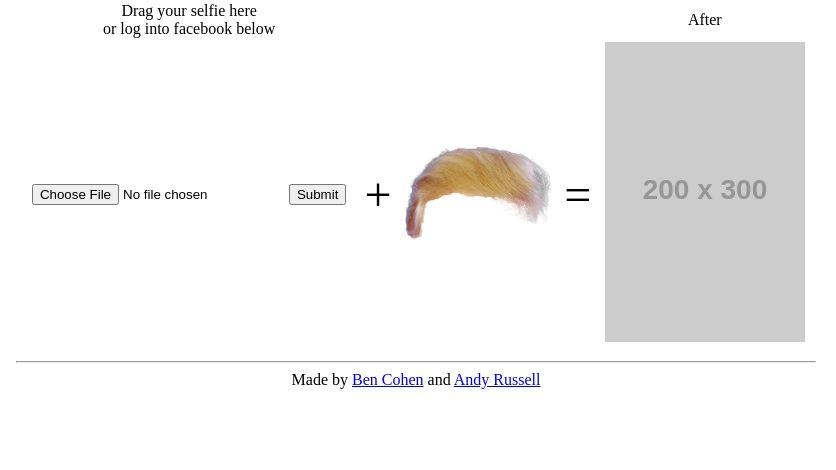
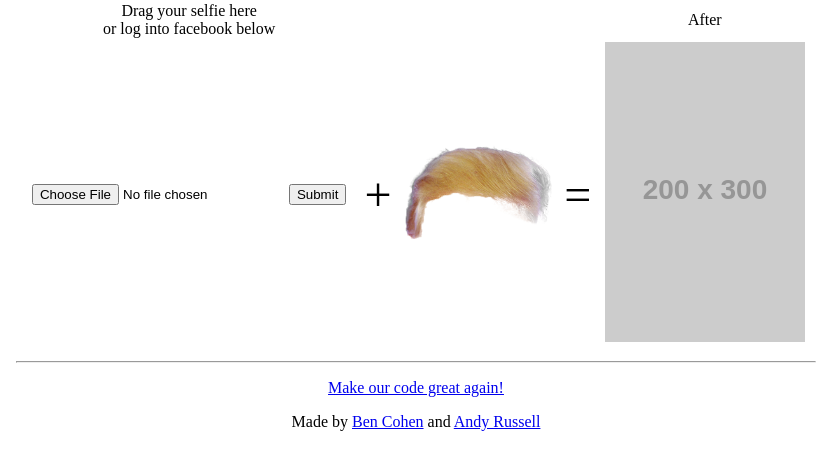
Before and after one commit to benjamincohen1/trumpify, a Flask app: page / in a window 1280 px wide. Shown: the part 258-728 px from the top of the page, without its empty margins (224-1060 px from the left). Run offline with Flask 2, Linux system fonts and the light colour scheme; grey boxes labelled with a size stand in for pictures from a placeholder-image service; parts of the project's set-up code (start-up, migrations or seed data) failed here and were passed over; some libraries are stand-ins or nearby versions; some web fonts are replaced.

Commit message:
add link to github

```diff
--- a/templates/index.html
+++ b/templates/index.html
@@ -61,5 +61,6 @@
     data-width="450"
     data-show-faces="true">
   </div>
+  <p><a href="https://github.com/benjamincohen1/trumpify">Make our code great again!</a></p>
 </div>
 {% endblock %}
```
